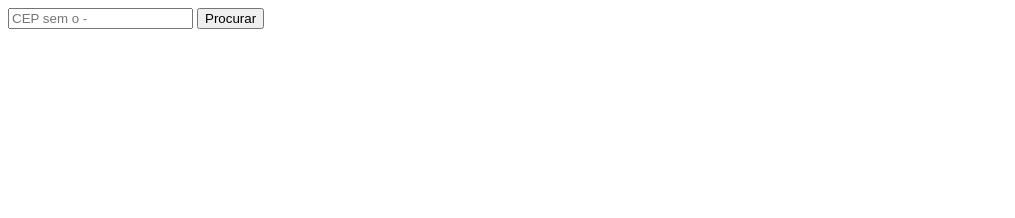
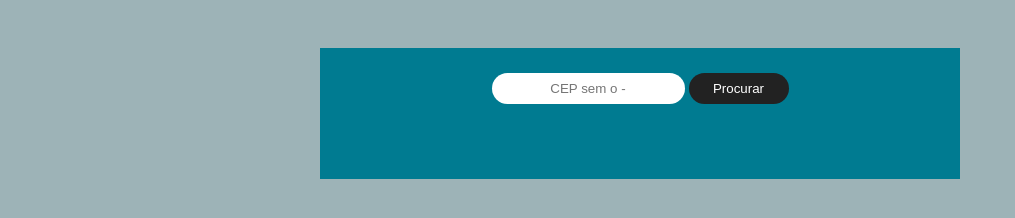
Before and after one commit to thallytagratao/address, a plain HTML site: page index.html in a window 1280 px wide. Shown: the whole page, without its empty margins (0-1015 px from the left). Drawn offline with Linux system fonts and the light colour scheme.

Commit message:
Update loading button, improve css and js.

```diff
--- a/index.html
+++ b/index.html
@@ -1,5 +1,5 @@
 <!DOCTYPE html>
-<html lang="en">
+<html lang="pt-BR">
 <head>
     <meta charset="UTF-8">
     <meta http-equiv="X-UA-Compatible" content="IE=edge">
@@ -10,10 +10,13 @@
 
 </head>
 <body>
-    <div>
-        <input type="text" placeholder="CEP sem o -" id="cep">
-        <button id="btn" onclick="handleClick()">Procurar</button>
-        <div id="result"></div>
+    <div class="container">
+        <div class="box">
+            <input type="text" placeholder="CEP sem o -" id="cep">
+            <button onclick="handleClick()">Procurar</button>
+        </div>
+        <div id="loader" style="display: none;"></div>
+        <div class="box answer" id="result"></div>
     </div>
 
 </body>
--- a/scripts/script.js
+++ b/scripts/script.js
@@ -1,18 +1,29 @@
 function handleClick(){
+    const resultElement = document.querySelector('#result')
+    resultElement.innerHTML = ""
+
     const cep = document.querySelector('#cep').value
     if(cep == ""){
         alert('Preencha o campo de CEP!')
         return
     }
+    document.getElementById("loader").style.display = "block"
+
+
+    setTimeout(() => {
+
         fetch(`https://viacep.com.br/ws/${cep}/json/`, {
     method:'GET'})
     .then(response => response.json())
     .then(data =>{
 
-    const resultElement = document.querySelector('#result')
-    const dataFormatted = (`${data.logradouro}, ${data.complemento}, ${data.bairro}. ${data.localidade} - ${data.uf}`)
+        const dataFormatted = (`${data.logradouro}, ${data.bairro}. ${data.localidade} - ${data.uf}`)
+        document.getElementById("loader").style.display = "none"
         resultElement.innerHTML = dataFormatted
     })
+
+    }, 2000);
+
 }
 
 //Evento feito para quando clicar no enter, rodar a função
--- a/styles/style.css
+++ b/styles/style.css
@@ -0,0 +1,74 @@
+body{
+    margin: 0;
+    padding: 0;
+
+    background-color: #9db3b7;
+    max-width: 100%;
+    width: 100%;
+
+}
+.container{
+    width: 50%;
+    margin: 3rem auto;
+
+    background-color: #007b91;
+
+    display: flex;
+    flex-direction: column;
+    align-items: center;
+
+}
+
+.box{
+    height: auto;
+    padding: 5px;
+    margin: 20px;
+
+}
+.answer{
+    color: #fff;
+    font-weight: 700;
+}
+.box input{
+    outline: none;
+    border: unset;
+    box-shadow: unset;
+
+    padding: 8px;
+    border-radius: 100px;
+    text-align: center;
+}
+.box button{
+    outline: unset;
+    box-shadow: unset;
+    border: unset;
+
+    width: 100px;
+    padding: 8px;
+    border-radius: 100px;
+
+    color: #fff;
+    background: #222;
+
+    cursor: pointer;
+}
+#loader {
+    border: 4px solid #f3f3f3;
+    border-radius: 50%;
+    border-top: 4px solid #3498db;
+    width: 20px;
+    height: 20px;
+    -webkit-animation: spin 2s linear infinite; /* Safari */
+    animation: spin 2s linear infinite;
+  }
+
+  /* Safari */
+  @-webkit-keyframes spin {
+    0% { -webkit-transform: rotate(0deg); }
+    100% { -webkit-transform: rotate(360deg); }
+  }
+
+  @keyframes spin {
+    0% { transform: rotate(0deg); }
+    100% { transform: rotate(360deg); }
+  }
```
Lines whose indentation alone changed are shown as unchanged.
